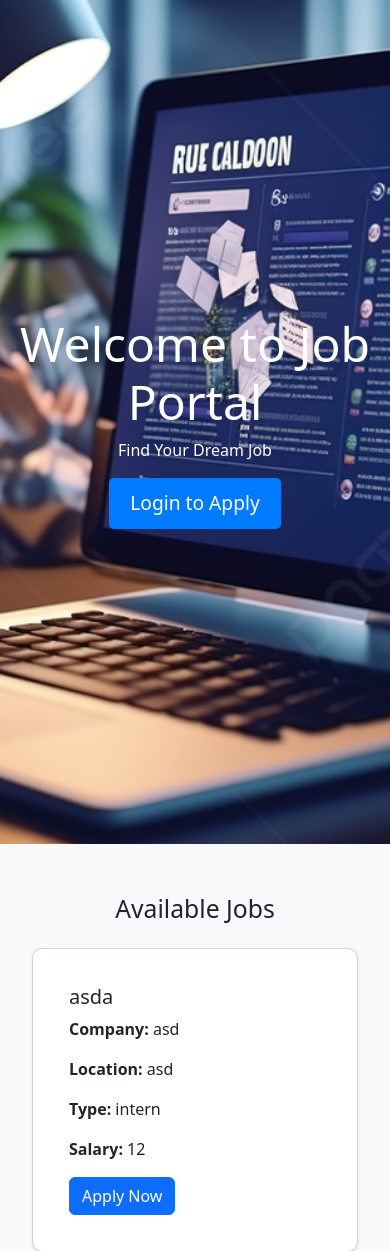
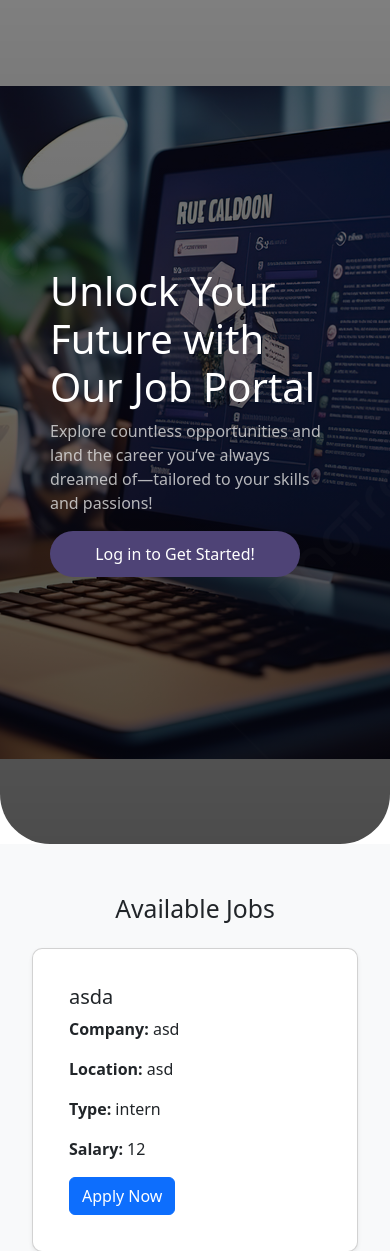
Before and after one commit to DikaEkaaaaa/TR_PW, a PHP site: page / in a window 390 px wide. Shown: the top 1251 px of the page. Run offline with PHP 8.4, Linux system fonts and the light colour scheme; data comes from the database, SQL or seed files in the repository.

Commit message:
feat(ui): revamp header section with new styling and content for enhanced user engagement

```diff
--- a/index.php
+++ b/index.php
@@ -12,6 +12,7 @@
 
 <!DOCTYPE html>
 <html lang="en">
+
 <head>
     <meta charset="UTF-8">
     <meta name="viewport" content="width=device-width, initial-scale=1.0">
@@ -23,56 +24,94 @@
         .header {
             height: 100vh;
             display: flex;
-            flex-direction: column;
-            justify-content: center;
+            padding: 10px 50px;
+            justify-content: start;
             align-items: center;
-            text-align: center;
+            text-align: left;
             color: #fff;
-            background: url('src/photos/background.jpg') no-repeat center center fixed;
+            border-bottom-left-radius: 100px;
+            border-bottom-right-radius: 100px;
+            background: linear-gradient(rgba(0, 0, 0, 0.1), rgba(0, 0, 0, 0.7)),
+                url('src/photos/background.jpg') no-repeat center center;
+            /* background: url('src/photos/background.jpg') no-repeat center center; */
             background-size: cover;
         }
+
+        .header div {
+            max-width: 600px;
+        }
+
         .header h1 {
             font-size: 3rem;
         }
+
         .btn-custom {
-            background-color: #007bff;
+            background-color: #4e4376;
             color: white;
-            font-size: 1.2rem;
+            font-size: 1rem;
             padding: 10px 20px;
-            border-radius: 5px;
+            width: 250px;
+            border-radius: 25px;
             text-decoration: none;
         }
+
         .btn-custom:hover {
             background-color: #0056b3;
         }
 
         /* Job List Section */
         .job-section {
-            background-color: #f8f9fa; /* Soft gray background */
+            background-color: #f8f9fa;
+            /* Soft gray background */
             padding: 50px 20px;
         }
+
         .job-list {
-            background-color: #fff; /* White card background */
+            background-color: #fff;
+            /* White card background */
             padding: 20px;
             border-radius: 10px;
         }
+
         .job-list .card {
-            border: none; /* Remove card border */
+            border: none;
+            /* Remove card border */
             margin-bottom: 20px;
             transition: transform 0.2s;
         }
+
         .job-list .card:hover {
-            transform: translateY(-5px); /* Slight lift on hover */
+            transform: translateY(-5px);
+            /* Slight lift on hover */
             box-shadow: 0 4px 15px rgba(0, 0, 0, 0.2);
+        }
+
+        @media (max-width: 768px) {
+            .header {
+                background: linear-gradient(rgba(0, 0, 0, 0.5), rgba(0, 0, 0, 0.7)),
+                url('src/photos/background.jpg') no-repeat center center;
+                border-bottom-left-radius: 50px;
+                border-bottom-right-radius: 50px;
+            }
+
+            .header h1 {
+                font-size: 2.5rem;
+            }
+            .header p {
+                color: rgba(225, 225, 225, 0.8);
+            }
         }
     </style>
 </head>
+
 <body>
     <!-- Header Section -->
     <div class="header">
-        <h1>Welcome to Job Portal</h1>
-        <p>Find Your Dream Job</p>
-        <a href="login.php" class="btn btn-custom">Login to Apply</a>
+        <div>
+            <h1>Unlock Your Future with Our Job Portal</h1>
+            <p>Explore countless opportunities and land the career you’ve always dreamed of—tailored to your skills and passions!</p>
+            <a href="login.php" class="btn btn-custom">Log in to Get Started!</a>
+        </div>
     </div>
 
     <!-- Job List Section -->
@@ -105,4 +144,5 @@
     <!-- Bootstrap JS -->
     <script src="https://cdn.jsdelivr.net/npm/bootstrap@5.3.0-alpha1/dist/js/bootstrap.bundle.min.js"></script>
 </body>
+
 </html>
```
